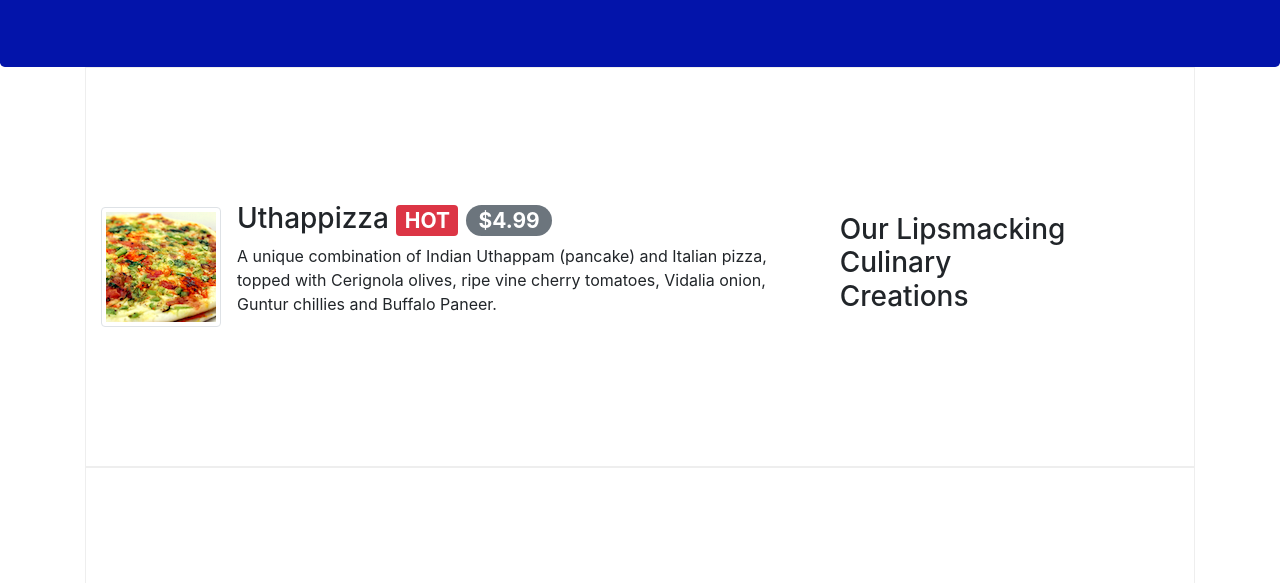
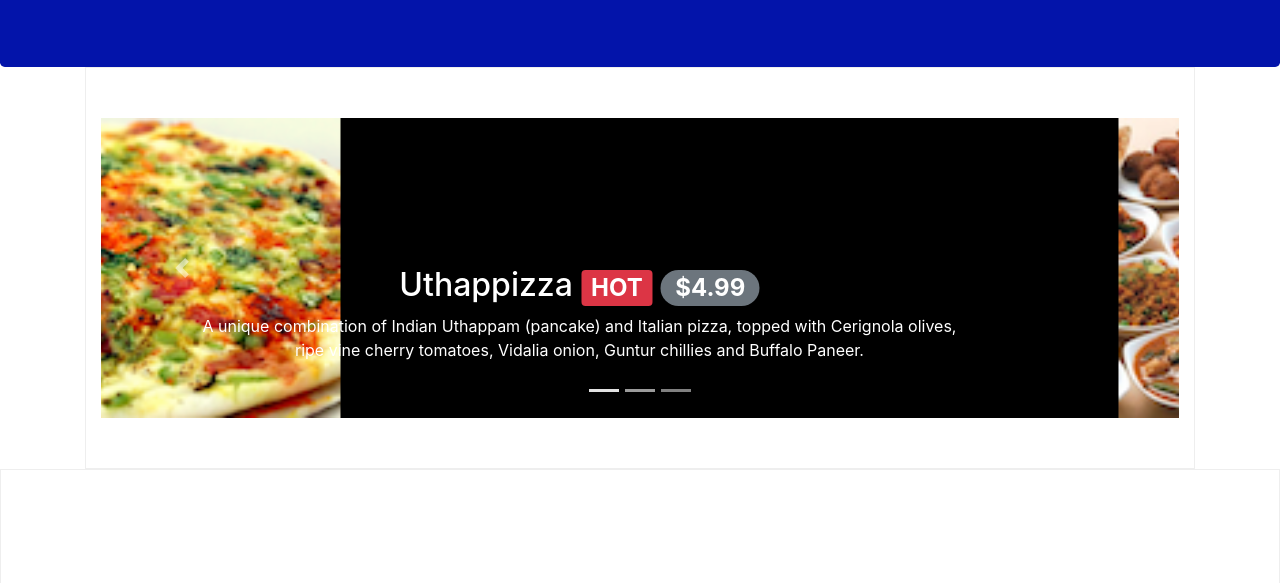
Before and after one commit to rishitha24/bootstrap, a website: page index.html in a window 1280 px wide. Shown: the part 217-800 px from the top of the page. Drawn offline with nearby package versions, Linux system fonts and the light colour scheme.

Commit message:
carousel

```diff
--- a/css/styles.css
+++ b/css/styles.css
@@ -44,3 +44,19 @@ body{
     border-bottom: 1px solid #DDD;
     padding: 10px;
 }
+
+.carousel{
+    background: rgb(0, 0, 0);
+}
+
+.carousel-item{
+    height: 300px;
+}
+
+.carousel-item img{
+    position: absolute;
+    top: 0;
+    left: 0;
+    min-height: 300px;
+    min-width:100px;
+}
--- a/index.html
+++ b/index.html
@@ -115,6 +115,61 @@
     </header>
 
     <div class="container">
+        <div class="row row-content">
+            <div class="col">
+                <div id="mycarousel" class="carousel slide" data-ride="carousel">
+                    <div class="carousel-inner" role="listbox">
+
+                        <div class="carousel-item active">
+                            <img class="d-block img-fluid" src="img/uthappizza.png">
+                            <div class="carousel-caption d-none d-md-block">
+                                <h2>Uthappizza
+                                    <span class="badge badge-danger">HOT</span>
+                                    <span class="badge badge-pill badge-secondary">$4.99</span>
+                                </h2>
+                                <p>A unique combination of Indian Uthappam (pancake) and Italian
+                                    pizza, topped with Cerignola olives, ripe vine cherry tomatoes, Vidalia onion,
+                                    Guntur chillies and Buffalo Paneer.</p>
+                            </div>
+                        </div>
+                        <div class="carousel-item">
+                            <img class="d-block img-fluid" src="img/buffet.png">
+                            <div class="carousel-caption d-none d-md-block">
+                                <h2>Weekend Grand Buffet <span class="badge badge-danger">New</span></h2>
+                                <p>Featuring mouthwatering combinations with a choice of five
+                                    different salads, six enticing appetizers, six main entrees and five choicest
+                                    desserts.
+                                    Free flowing bubbly and soft drinks. All for just $19.99 per person </p>
+                            </div>
+                        </div>
+                        <div class="carousel-item">
+                            <img class="d-block img-fluid" src="img/alberto.png">
+                            <div class="carousel-caption d-none d-md-block">
+                                <h2>Alberto Somayya</h2>
+                                <h3>Executive Chef</h3>
+                                <p>Award winning three-star Michelin chef with wide International
+                                    experience having worked closely with whos-who in the culinary world, he
+                                    specializes in
+                                    creating mouthwatering Indo-Italian fusion experiences. </p>
+                            </div>
+                        </div>
+                    </div>
+                    <ol class="carousel-indicators">
+                        <li data-target="#mycarousel" data-slide-to="0" class="active"> </li>
+                        <li data-target="#mycarousel" data-slide-to="1"> </li>
+                        <li data-target="#mycarousel" data-slide-to="2"> </li>
+                    </ol>
+                    <a class="carousel-control-prev" href="#mycarousel" role="button" data-slide="prev">
+                            <span class="carousel-control-prev-icon"></span>
+                        </a>
+                        <a class="carousel-control-next" href="#mycarousel" role="button" data-slide="next">
+                            <span class="carousel-control-prev-next"></span>
+                        </a>
+                </div>
+
+            </div>
+        </div>
+    </div>
     <div class="row row-content align-items-center">
         <div class="col-12 col-sm-4 order-sm-last col-md-3">
             <h3>Our Lipsmacking Culinary Creations</h3>
```
Lines whose indentation alone changed are shown as unchanged.
